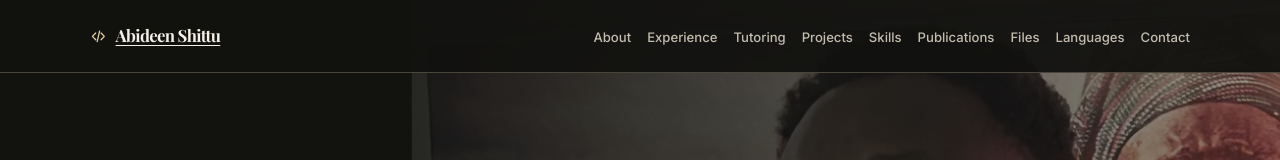
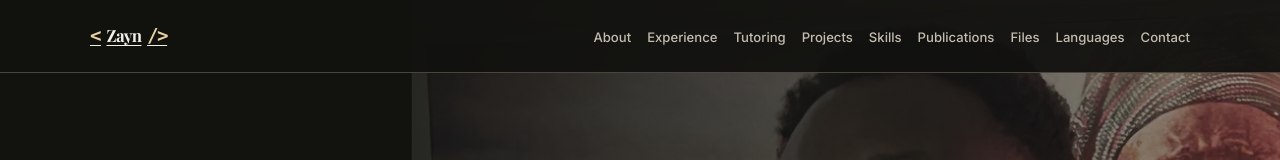
Before and after one commit to zayneee-creator/portfolio, a plain HTML site: page index.html in a window 1280 px wide. Shown: the top 160 px of the page. Drawn offline with nearby package versions, Linux system fonts and the light colour scheme.

Commit message:
udate the logo

```diff
--- a/index.html
+++ b/index.html
@@ -30,13 +30,10 @@
 
     <header class="site-header">
       <div class="container nav-wrap">
-        <a href="#top" class="brand" aria-label="Abideen Shittu home">
-          <span class="brand-mark" aria-hidden="true">
-            <svg viewBox="0 0 24 24" role="img" aria-hidden="true">
-              <path d="M8.2 7.2 3.5 12l4.7 4.8M15.8 7.2 20.5 12l-4.7 4.8M13.7 4.5l-3.4 15" fill="none" stroke="currentColor" stroke-linecap="round" stroke-linejoin="round" stroke-width="1.8"/>
-            </svg>
-          </span>
-          <span>Abideen Shittu</span>
+        <a href="#top" class="brand" aria-label="Zayn home">
+          <span class="brand-code" aria-hidden="true">&lt;</span>
+          <span class="brand-name">Zayn</span>
+          <span class="brand-code brand-code-right" aria-hidden="true">/&gt;</span>
         </a>
 
         <button class="menu-toggle" aria-expanded="false" aria-controls="primary-nav">
--- a/styles.css
+++ b/styles.css
@@ -178,7 +178,7 @@ button {
 .brand {
   display: inline-flex;
   align-items: center;
-  gap: 0.55rem;
+  gap: 0.35rem;
   font-family: "Playfair Display", serif;
   font-size: 1.05rem;
   font-weight: 700;
@@ -186,20 +186,20 @@ button {
   white-space: nowrap;
 }
 
-.brand-mark {
-  display: inline-flex;
-  align-items: center;
-  justify-content: center;
-  width: 1.05rem;
-  height: 1.05rem;
+.brand-code {
   color: var(--accent-strong);
+  font-family: "SFMono-Regular", "Consolas", "Liberation Mono", monospace;
+  font-size: 1.2rem;
+  font-weight: 700;
+  line-height: 1;
 }
 
-.brand-mark svg {
-  display: block;
-  width: 100%;
-  height: 100%;
-  stroke: currentColor;
+.brand-code-right {
+  letter-spacing: -0.08em;
+}
+
+.brand-name {
+  font-family: "Playfair Display", serif;
 }
 
 .primary-nav {
```
